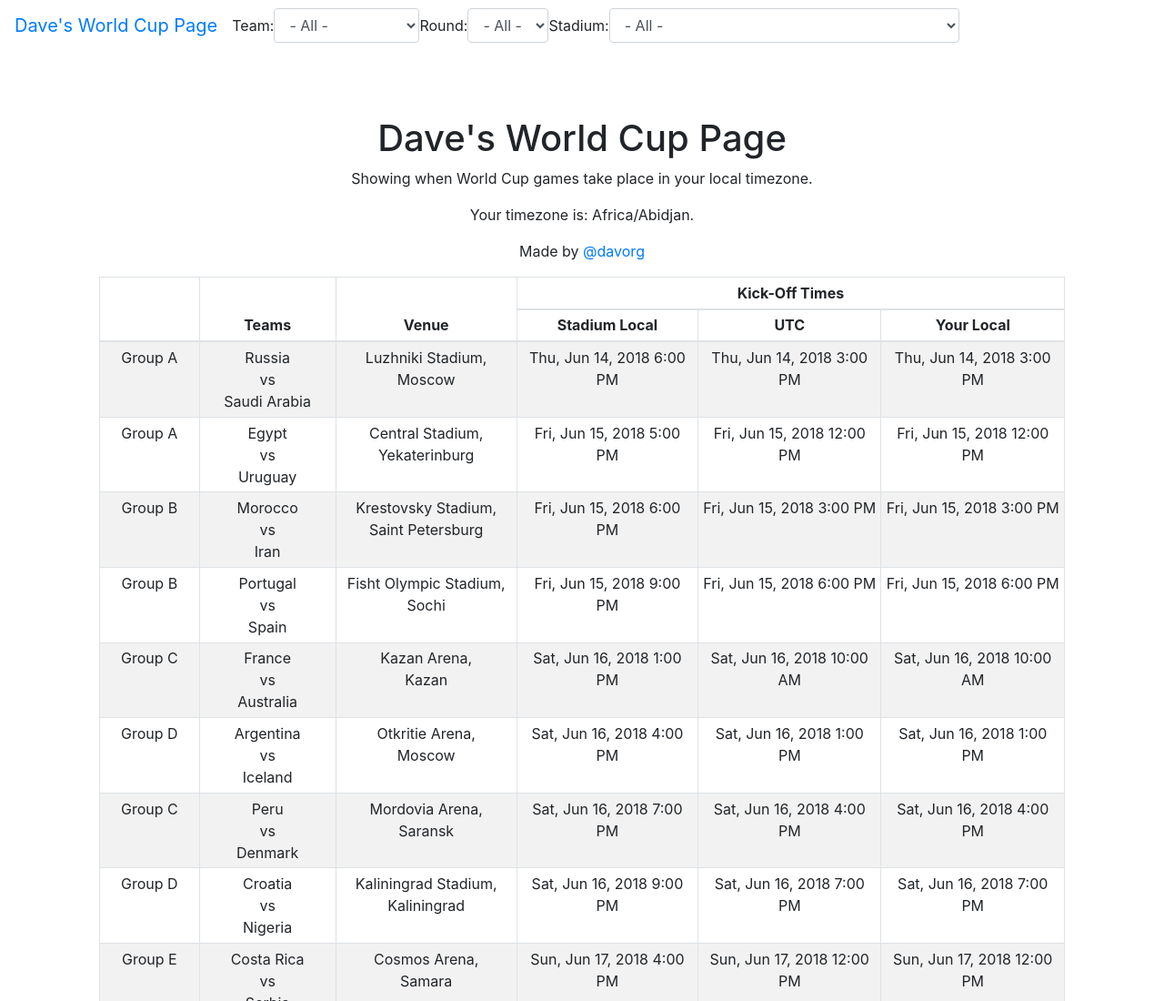
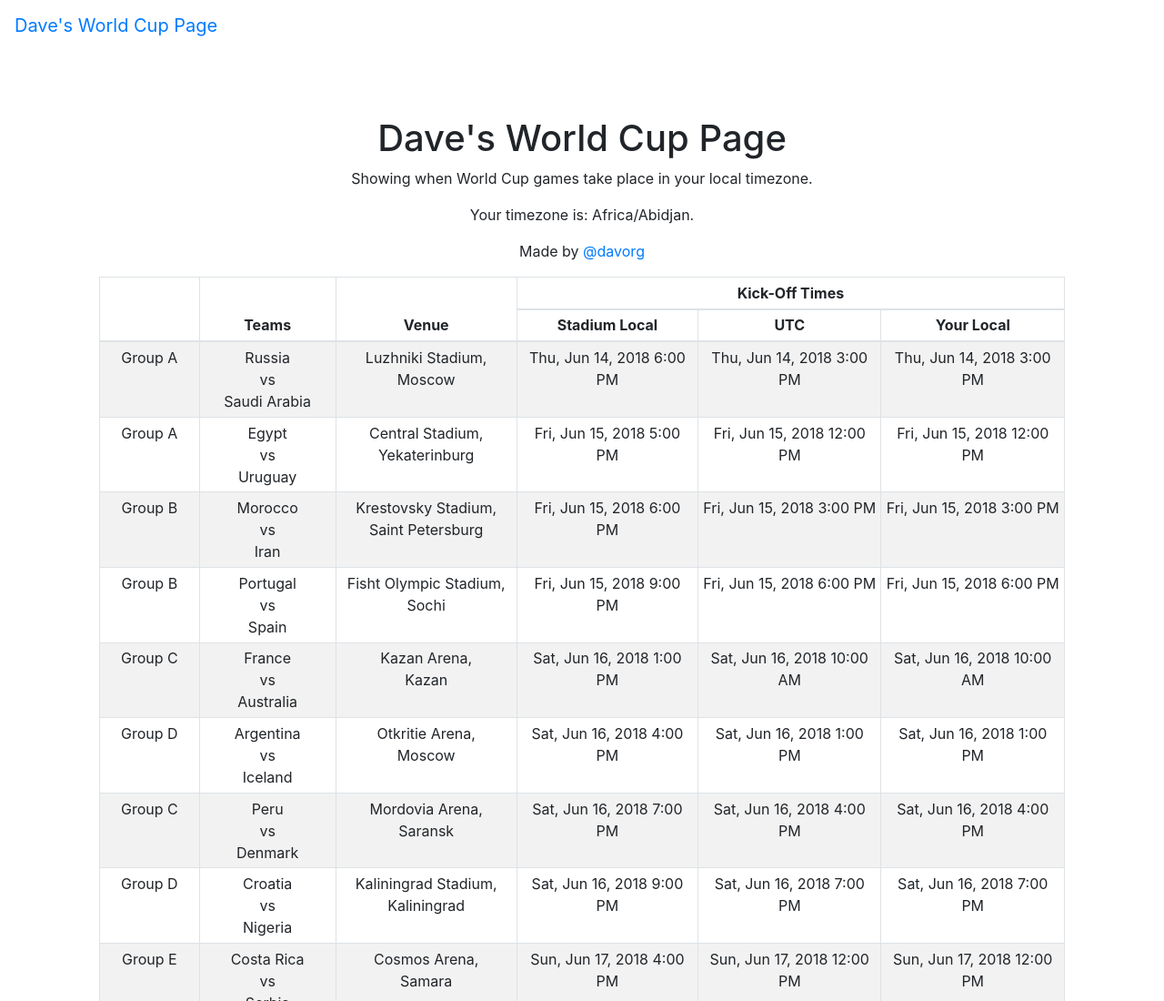
Before and after one commit to davorg/worldcup, a plain HTML site: page docs/index.html in a window 1280 px wide. Shown: the top 1100 px of the page at 91% size. Drawn offline with nearby package versions, Linux system fonts and the light colour scheme.

Commit message:
Removed unwanted dropdowns

```diff
--- a/docs/index.html
+++ b/docs/index.html
@@ -30,22 +30,6 @@
   <body>
     <nav class="navbar navbar-expand-md nav-bg fixed-top">
       <a class="navbar-brand" href="#">Dave's World Cup Page</a>
-      <div class="collapse navbar-collapse">
-        <form class="form-inline">
-          <label for="team">Team:</label>
-          <select class="form-control" name="team" id="team">
-            <option value="">- All -</option>
-          </select>
-          <label for="round">Round:</label>
-          <select class="form-control" name="round" id="round">
-            <option value="">- All -</option>
-          </select>
-          <label for="stadium">Stadium:</label>
-          <select class="form-control" name="stadium" id="stadium">
-            <option value="">- All -</option>
-          </select>
-        </form>
-      </div>
     </nav>
     <main class="container">
 
```
